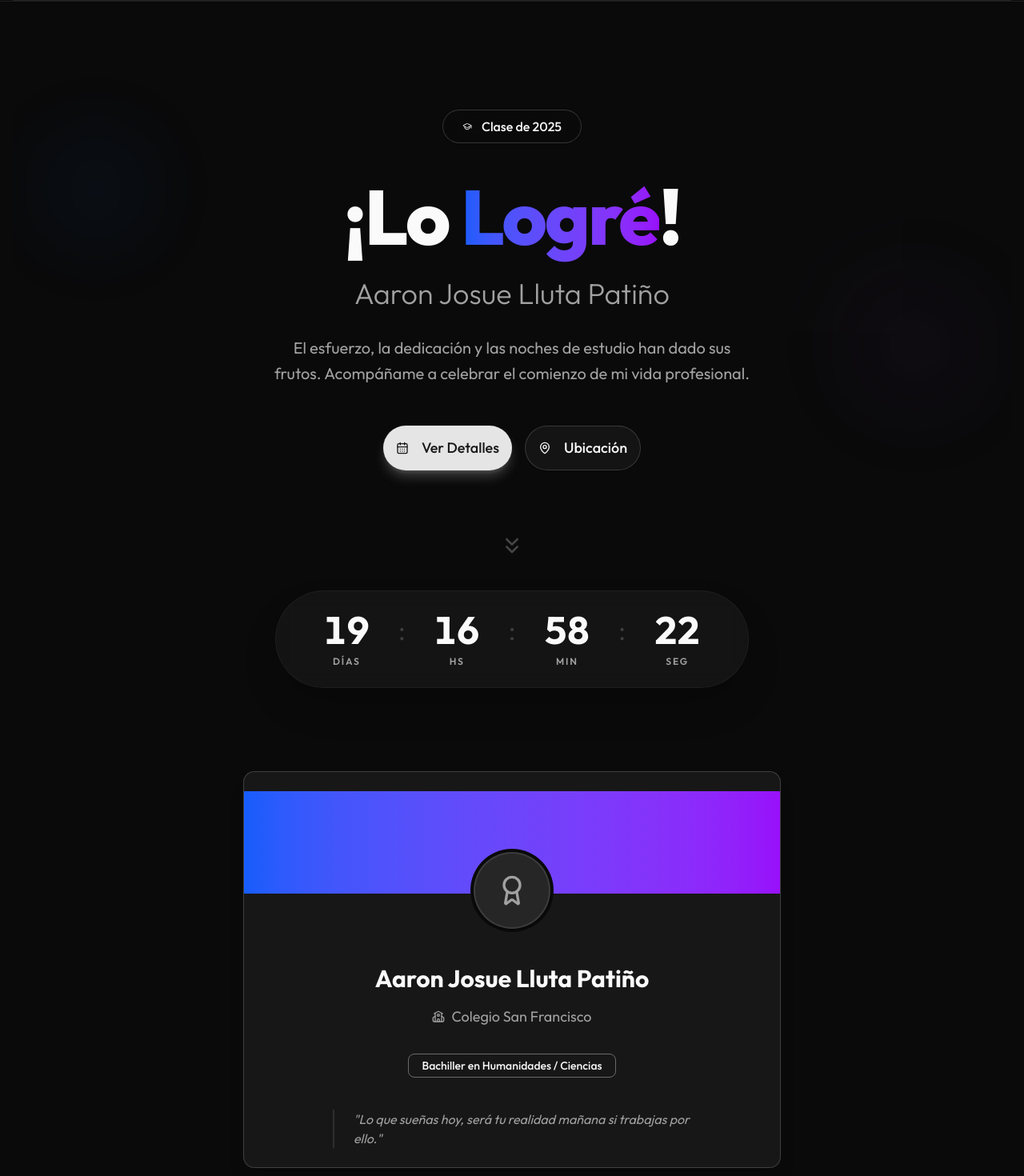
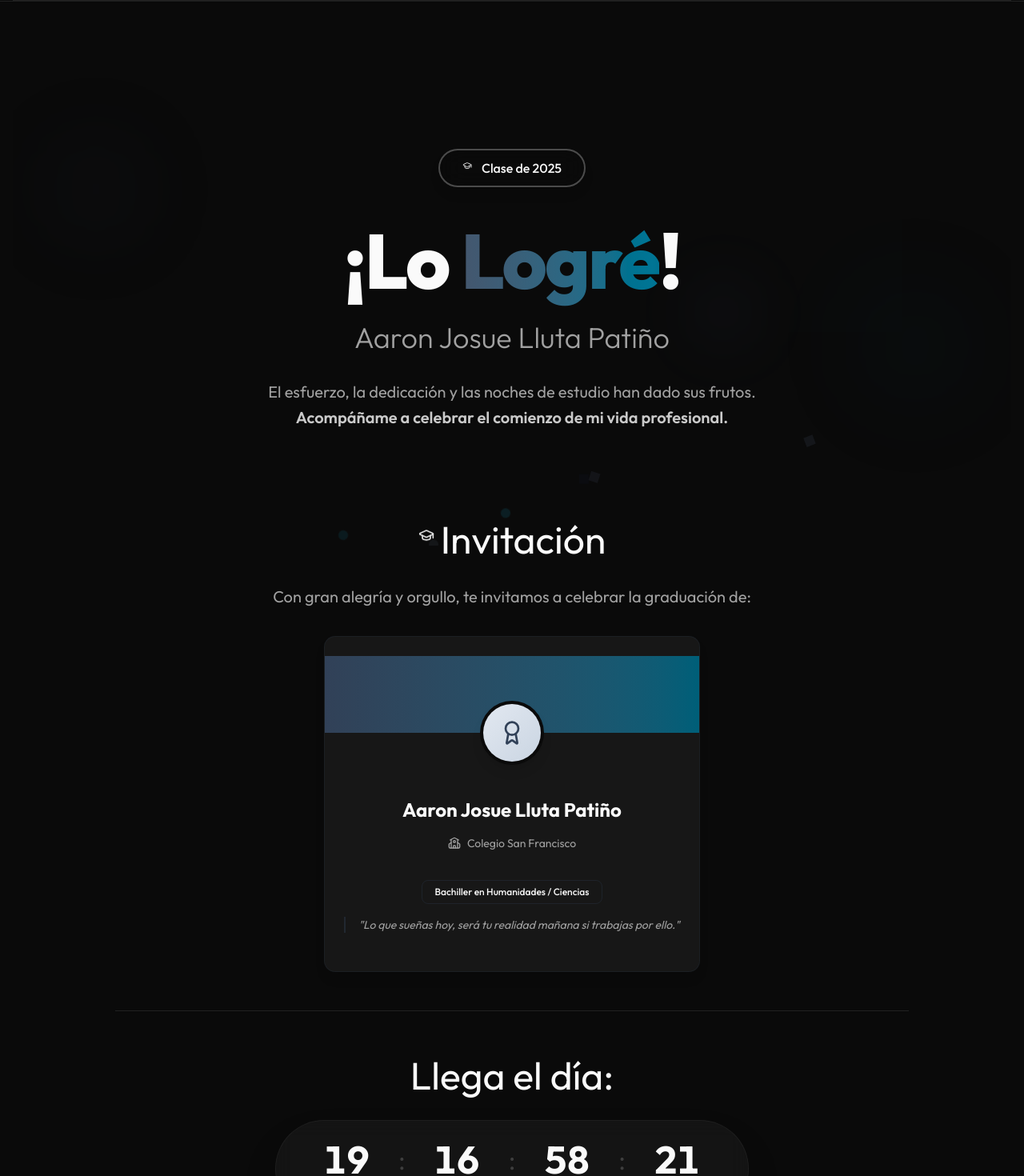
Before and after one commit to Fernixp/invitacion-fe, a React (Vite) app: page / in a window 1280 px wide. Shown: the part 80-1550 px from the top of the page at 80% size. Built offline with nearby package versions, Linux system fonts and the light colour scheme.

Commit message:
feat: :sparkles: ajustes generales

```diff
--- a/src/components/home/contdown.tsx
+++ b/src/components/home/contdown.tsx
@@ -50,10 +50,10 @@ export function Countdown({ targetDate }: CountdownProps) {
 
   return (
     <section className="flex flex-col items-center justify-center gap-8 py-6 animate-in fade-in zoom-in duration-700">
-      {/* Flechas indicadoras (Doble Chevron como en la imagen) */}
-      <div className="animate-bounce duration-2000">
-        <ChevronsDown className="text-muted-foreground/40 w-8 h-8" />
-      </div>
+
+      <h1 className="flex items-center text-5xl">
+          Llega el día:
+        </h1>
 
       {/* Tarjeta Horizontal */}
       <Card className="flex flex-row flex-wrap items-center justify-center gap-3 md:gap-6 py-6 px-6 md:px-12 bg-card/80 backdrop-blur-md shadow-2xl border-primary/5 rounded-2xl md:rounded-full">
--- a/src/components/home/graduate-profile.tsx
+++ b/src/components/home/graduate-profile.tsx
@@ -1,4 +1,4 @@
-import { School, Award } from "lucide-react";
+import { School, Award, Quote, GraduationCap } from "lucide-react";
 import {
   Card,
   CardContent,
@@ -16,37 +16,56 @@ interface GraduateProfileProps {
 
 export function GraduateProfile({ name, school, quote }: GraduateProfileProps) {
   return (
-    <section className="py-8 px-4 flex justify-center">
-      <Card className="w-full max-w-2xl text-center overflow-hidden border-primary/20 shadow-xl">
-        <div className="h-32 bg-gradient-to-r from-blue-600 to-purple-600 relative">
-          <div className="absolute -bottom-12 left-1/2 -translate-x-1/2 p-1 bg-background rounded-full">
-             {/* Placeholder para foto, puedes poner un <img> real aquí */}
-            <div className="w-24 h-24 rounded-full bg-muted flex items-center justify-center border-2 border-border shadow-sm">
-              <Award className="w-10 h-10 text-muted-foreground" />
+    <div className="px-4 flex flex-col items-center gap-8">
+      <h1 className="flex items-center text-5xl">
+          <GraduationCap className="mr-2 h-5 w-5 text-primary animate-bounce" />
+        Invitación
+        </h1>
+        <p className="max-w-[650px] text-muted-foreground text-lg md:text-xl leading-relaxed animate-in fade-in slide-in-from-bottom-4 duration-1000 delay-300 px-4">
+          Con gran alegría y orgullo, te invitamos a celebrar la graduación de:
+        </p>
+    <section className="px-4 flex justify-center">
+      <Card className="w-full max-w-xl overflow-hidden border border-slate-700/20 shadow-lg hover:shadow-xl transition-all duration-300">
+        {/* Banner superior compacto */}
+        <div className="h-24 bg-gradient-to-r from-slate-700 to-cyan-800 relative">
+          {/* Foto de perfil */}
+          <div className="absolute -bottom-10 left-1/2 -translate-x-1/2 z-10">
+            <div className="w-20 h-20 rounded-full bg-background p-1 shadow-lg">
+              <div className="w-full h-full rounded-full bg-gradient-to-br from-slate-200 to-slate-300 flex items-center justify-center">
+                <Award className="w-8 h-8 text-slate-700" />
+              </div>
             </div>
           </div>
         </div>
 
-        <CardHeader className="pt-16 pb-2">
-          <CardTitle className="text-3xl font-bold">{name}</CardTitle>
-          <CardDescription className="text-lg flex items-center justify-center gap-2 mt-2">
+        <CardHeader className="pt-14 pb-3 text-center">
+          <CardTitle className="text-2xl font-bold">{name}</CardTitle>
+          <CardDescription className="flex items-center justify-center gap-2 mt-2">
             <School className="w-4 h-4" />
             {school}
           </CardDescription>
         </CardHeader>
 
-        <CardContent className="space-y-4" >
-          <Badge variant="outline" className="text-sm py-1 px-4 border-primary/40">
-            Bachiller en Humanidades / Ciencias
-          </Badge>
+        <CardContent className="space-y-4 pb-6">
+          <div className="flex justify-center">
+            <Badge
+              variant="outline"
+              className="py-1.5 px-4 border-slate-700/30 font-medium"
+            >
+              Bachiller en Humanidades / Ciencias
+            </Badge>
+          </div>
 
           {quote && (
-            <blockquote className="mt-6 border-l-2 pl-6 italic text-muted-foreground text-left mx-auto max-w-md">
-              "{quote}"
-            </blockquote>
+            <div className="mt-4">
+              <blockquote className="border-l-2 border-slate-700/40 pl-4 italic text-muted-foreground text-sm">
+                "{quote}"
+              </blockquote>
+            </div>
           )}
         </CardContent>
       </Card>
     </section>
+    </div>
   );
 }
--- a/src/components/home/hero-section.tsx
+++ b/src/components/home/hero-section.tsx
@@ -1,13 +1,24 @@
-import { GraduationCap, CalendarDays, MapPin, ChevronDown } from "lucide-react";
+import { GraduationCap, CalendarDays, MapPin, Sparkles } from "lucide-react";
 import { Button } from "@/components/ui/button";
 import { Badge } from "@/components/ui/badge";
+import { useEffect, useState } from "react";
 
 interface HeroSectionProps {
   graduateName: string;
   classYear: string;
 }
 
+interface Confetti {
+  id: number;
+  left: number;
+  delay: number;
+  duration: number;
+  rotation: number;
+  color: string;
+}
+
 export function HeroSection({ graduateName, classYear }: HeroSectionProps) {
+  const [confetti, setConfetti] = useState<Confetti[]>([]);
 
   const scrollToDetails = () => {
     const element = document.getElementById('event-details');
@@ -16,67 +27,146 @@ export function HeroSection({ graduateName, classYear }: HeroSectionProps) {
     }
   };
 
+  // Generar confeti al montar el componente
+  useEffect(() => {
+    const colors = ['#1e40af', '#0f172a', '#64748b', '#0891b2', '#374151', '#0c4a6e'];
+    const newConfetti = Array.from({ length: 50 }, (_, i) => ({
+      id: i,
+      left: Math.random() * 100,
+      delay: Math.random() * 3,
+      duration: 3 + Math.random() * 2,
+      rotation: Math.random() * 360,
+      color: colors[Math.floor(Math.random() * colors.length)]
+    }));
+    setConfetti(newConfetti);
+  }, []);
+
+  // Efecto de explosión de confeti al hacer clic
+  const triggerConfetti = () => {
+    const colors = ['#1e40af', '#0f172a', '#64748b', '#0891b2', '#374151', '#0c4a6e'];
+    const timestamp = Date.now();
+    const burstConfetti = Array.from({ length: 30 }, (_, i) => ({
+      id: timestamp + i,
+      left: Math.random() * 100, // Distribuir por todo el ancho
+      delay: Math.random() * 0.3,
+      duration: 2 + Math.random() * 1,
+      rotation: Math.random() * 720,
+      color: colors[Math.floor(Math.random() * colors.length)]
+    }));
+
+    setConfetti(prev => [...prev, ...burstConfetti]);
+
+    // Limpiar confeti viejo después de que termine su animación
+    setTimeout(() => {
+      setConfetti(prev => prev.filter(c => c.id > timestamp - 3000));
+    }, 3000);
+  };
+
   return (
     <section className="relative flex flex-col items-center justify-center text-center min-h-[85vh] w-full overflow-hidden pt-20 pb-10">
 
-      {/* Fondo decorativo con gradiente sutil */}
-      <div className="absolute inset-0 -z-10 bg-[radial-gradient(ellipse_at_top,_var(--tw-gradient-stops))] from-primary/20 via-background to-background opacity-60" />
+      {/* Confeti animado */}
+      {confetti.map((piece) => (
+        <div
+          key={piece.id}
+          className="absolute w-3 h-3 pointer-events-none"
+          style={{
+            left: `${piece.left}%`,
+            top: '-20px',
+            backgroundColor: piece.color,
+            animation: `fall ${piece.duration}s linear ${piece.delay}s forwards`,
+            transform: `rotate(${piece.rotation}deg)`,
+            opacity: 0.8,
+            borderRadius: piece.id % 2 === 0 ? '50%' : '0'
+          }}
+        />
+      ))}
 
-      {/* Elementos flotantes decorativos (opcional) */}
-      <div className="absolute top-1/4 left-10 w-32 h-32 bg-blue-500/10 rounded-full blur-3xl animate-pulse" />
-      <div className="absolute bottom-1/4 right-10 w-40 h-40 bg-purple-500/10 rounded-full blur-3xl animate-pulse delay-700" />
+      <style>{`
+        @keyframes fall {
+          to {
+            transform: translateY(100vh) rotate(720deg);
+            opacity: 0;
+          }
+        }
+        @keyframes gradient {
+          0%, 100% { background-position: 0% 50%; }
+          50% { background-position: 100% 50%; }
+        }
+        .animate-gradient {
+          background-size: 200% auto;
+          animation: gradient 3s ease infinite;
+        }
+      `}</style>
+
+      {/* Fondo decorativo mejorado con múltiples capas */}
+      <div className="absolute inset-0 -z-10">
+        <div className="absolute inset-0 bg-[radial-gradient(ellipse_at_top,_var(--tw-gradient-stops))] from-slate-700/20 via-slate-900/10 to-background opacity-60" />
+        <div className="absolute inset-0 bg-[radial-gradient(ellipse_at_bottom_right,_var(--tw-gradient-stops))] from-cyan-900/15 via-transparent to-transparent" />
+      </div>
+
+      {/* Elementos flotantes decorativos mejorados */}
+      <div className="absolute top-1/4 left-10 w-32 h-32 bg-slate-600/10 rounded-full blur-3xl animate-pulse" />
+      <div className="absolute bottom-1/4 right-10 w-40 h-40 bg-cyan-800/10 rounded-full blur-3xl animate-pulse delay-700" />
+      <div className="absolute top-1/2 right-1/4 w-24 h-24 bg-slate-700/10 rounded-full blur-2xl animate-pulse delay-300" />
 
       <div className="container px-4 flex flex-col items-center gap-8 z-10">
 
-        {/* Badge de la clase */}
-        <div className="animate-in fade-in slide-in-from-top-4 duration-700">
+        {/* Badge de la clase con animación mejorada */}
+        <div
+          className="animate-in fade-in slide-in-from-top-4 duration-700 hover:scale-110 transition-transform cursor-pointer"
+          onClick={triggerConfetti}
+        >
           <Badge
             variant="secondary"
-            className="py-2 px-6 text-base font-medium rounded-full border border-primary/20 bg-background/50 backdrop-blur-md shadow-sm"
+            className="py-2.5 px-7 text-base font-medium rounded-full border-2 border-primary/30 bg-background/60 backdrop-blur-lg shadow-lg hover:shadow-xl hover:border-primary/50 transition-all"
           >
-            <GraduationCap className="mr-2 h-5 w-5 text-primary" />
+            <GraduationCap className="mr-2 h-5 w-5 text-primary animate-bounce" />
             Clase de {classYear}
           </Badge>
         </div>
 
-        {/* Títulos principales */}
-        <div className="space-y-4 max-w-4xl animate-in zoom-in-95 duration-1000 delay-200">
-          <h1 className="text-5xl md:text-7xl lg:text-8xl font-extrabold tracking-tight leading-tight">
-            ¡Lo <span className="text-transparent bg-clip-text bg-gradient-to-r from-blue-600 to-purple-600">Logré</span>!
+        {/* Títulos principales con efectos mejorados */}
+        <div
+          className="space-y-4 max-w-4xl animate-in zoom-in-95 duration-1000 delay-200 cursor-pointer group"
+          onClick={triggerConfetti}
+        >
+          <h1 className="text-5xl md:text-7xl lg:text-8xl font-extrabold tracking-tight leading-tight transition-transform group-hover:scale-105">
+            ¡Lo <span className="text-transparent bg-clip-text bg-gradient-to-r from-slate-600 via-cyan-700 to-slate-800 animate-gradient">Logré</span>!
           </h1>
-          <h2 className="text-2xl md:text-4xl font-light text-muted-foreground mt-4">
+          <h2 className="text-2xl md:text-4xl font-light text-muted-foreground mt-4 group-hover:text-foreground transition-colors">
             {graduateName}
           </h2>
         </div>
 
-        {/* Texto descriptivo */}
-        <p className="max-w-[600px] text-muted-foreground text-lg md:text-xl leading-relaxed animate-in fade-in slide-in-from-bottom-4 duration-1000 delay-300">
+        {/* Texto descriptivo con mejor tipografía */}
+        <p className="max-w-[650px] text-muted-foreground text-lg md:text-xl leading-relaxed animate-in fade-in slide-in-from-bottom-4 duration-1000 delay-300 px-4">
           El esfuerzo, la dedicación y las noches de estudio han dado sus frutos.
-          Acompáñame a celebrar el comienzo de mi vida profesional.
+          <br />
+          <span className="font-semibold text-foreground/80">Acompáñame a celebrar el comienzo de mi vida profesional.</span>
         </p>
 
-        {/* Botones de acción (sin rutas, solo scroll o links externos) */}
-        <div className="flex flex-col sm:flex-row gap-4 w-full sm:w-auto animate-in fade-in slide-in-from-bottom-8 duration-1000 delay-500 pt-4">
+        {/* Botones de acción mejorados con efectos hover */}
+        {/* <div className="flex flex-col sm:flex-row gap-4 w-full sm:w-auto animate-in fade-in slide-in-from-bottom-8 duration-1000 delay-500 pt-4">
+
           <Button
             size="lg"
-            className="rounded-full h-14 px-8 text-lg shadow-lg shadow-primary/25 hover:scale-105 transition-all"
-            onClick={scrollToDetails}
-          >
-            <CalendarDays className="mr-2 h-5 w-5" />
-            Ver Detalles
-          </Button>
-
-          {/* Este botón podría llevar al mapa directamente si prefieres */}
-          <Button
-            size="lg"
-            variant="outline"
-            className="rounded-full h-14 px-8 text-lg hover:bg-secondary/50 hover:scale-105 transition-all"
+            className="hover:cursor-pointer rounded-full h-14 px-8 text-lg shadow-xl shadow-slate-700/30 hover:shadow-2xl hover:shadow-slate-700/40 hover:scale-105 transition-all duration-300 bg-gradient-to-r from-slate-700 to-cyan-700 hover:from-slate-800 hover:to-cyan-800"
             onClick={() => document.getElementById('location-map')?.scrollIntoView({ behavior: 'smooth' })}
           >
             <MapPin className="mr-2 h-5 w-5" />
-            Ubicación
+            Cómo Llegar
           </Button>
         </div>
+
+        <div className="mt-12 animate-bounce opacity-50 hover:opacity-100 transition-opacity cursor-pointer" onClick={scrollToDetails}>
+          <div className="flex flex-col items-center gap-2 text-muted-foreground text-sm">
+            <span>Desliza para más</span>
+            <svg className="w-6 h-6" fill="none" stroke="currentColor" viewBox="0 0 24 24">
+              <path strokeLinecap="round" strokeLinejoin="round" strokeWidth={2} d="M19 14l-7 7m0 0l-7-7m7 7V3" />
+            </svg>
+          </div>
+        </div> */}
       </div>
 
     </section>
--- a/src/pages/home.tsx
+++ b/src/pages/home.tsx
@@ -19,28 +19,26 @@ export const HomePage = () => {
   const EVENT_TIME = "Ceremonia: 19:00 hrs | Recepción: 20:30 hrs";
   // URL de embed de Google Maps (ejemplo genérico)
   const MAP_LINK = "https://maps.app.goo.gl/SQHBo2mE56xCdPXdA";
-  const DRIVE_LINK = "https://drive.google.com/drive/folders/1IHEwcKxax-QbzRdrCmwXOuxyWwLhWeJR?usp=sharing";
+  const DRIVE_LINK =
+    "https://drive.google.com/drive/folders/1IHEwcKxax-QbzRdrCmwXOuxyWwLhWeJR?usp=sharing";
   return (
     <div className="flex flex-col min-h-screen pb-20 bg-background">
       {/* 1. Hero Section */}
       <HeroSection graduateName={GRADUATE_NAME} classYear="2025" />
 
-      {/* --- AGREGAMOS EL ID AQUÍ --- */}
-      {/* Al poner id="event-details" en este div contenedor, el botón bajará hasta aquí */}
       <div
         id="event-details"
         className="container max-w-5xl mx-auto px-4 space-y-12 -mt-8 relative z-10"
       >
-        {/* 2. Contador */}
-        <Countdown targetDate={GRADUATION_DATE} />
-
         {/* 3. Perfil del Graduado */}
         <GraduateProfile
           name={GRADUATE_NAME}
           school={SCHOOL_NAME}
           quote={QUOTE}
-
         />
+        <Separator className="my-8" />
+        {/* 2. Contador */}
+        <Countdown targetDate={GRADUATION_DATE} />
 
         <Separator className="my-8" />
 
```
